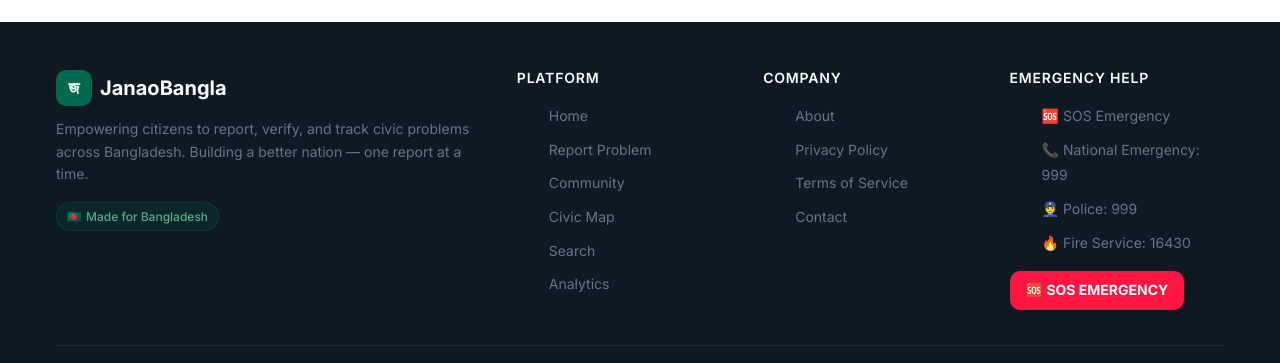
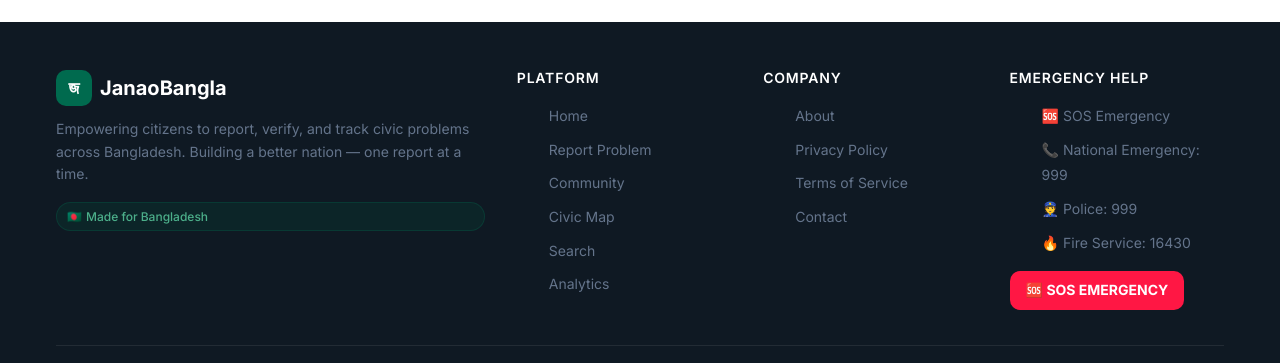
Before and after one commit to SecureByTazkia/Project_JanaoBangla, a React (Vite) app in the folder frontend/: page / in a window 1280 px wide. Shown: the part 3354-3717 px from the top of the page. Built offline with nearby package versions, Linux system fonts and the light colour scheme; no server answers.

Commit message:
fix(styles): update footer.css brand layout

```diff
--- a/frontend/src/styles/footer.css
+++ b/frontend/src/styles/footer.css
@@ -41,7 +41,10 @@
 /* ==========================================
    FOOTER BRAND — Logo ar tagline
    ========================================== */
-.jb-footer-brand {}
+.jb-footer-brand {
+  display: flex;
+  flex-direction: column;
+}
 
 .jb-footer-logo {
   display:     flex;
```
